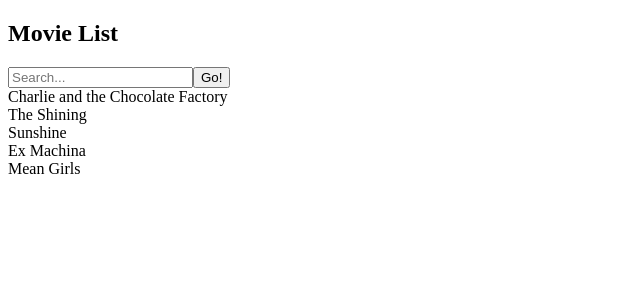
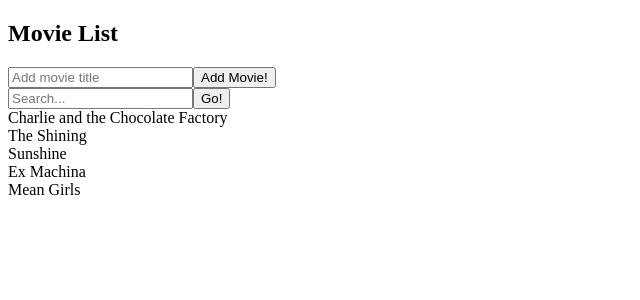
Before and after one commit to jasonto510/movielist, a React app: page / in a window 1280 px wide. Shown: the top 300 px of the page, without its empty margins (0-640 px from the left). Built offline with nearby package versions, Linux system fonts and the light colour scheme.

Commit message:
added an add movie button, but need to work on configurations

```diff
--- a/src/components/App.jsx
+++ b/src/components/App.jsx
@@ -22,10 +22,11 @@
   constructor(props) {
     super(props)
     this.state = {
-      filtered : []
+      filtered : this.props.movieSamples
     }
-    this.handleSubmit = this.handleSubmit.bind(this);
-    this.handleClick = this.handleClick.bind(this);
+    // this.handleSubmit = this.handleSubmit.bind(this);
+    // this.handleClick = this.handleClick.bind(this);
+    this.addMovie = this.addMovie.bind(this);
   }
 
   //When the paid loads, the
@@ -43,38 +44,68 @@
   //     filtered: nextProps.movieSamples
   //   })
   // }
+  addMovie(event){
+    event.preventDefault();
+    let list = this.state.filtered;
+    const newItem = document.getElementById("addInput");
+    const form = document.getElementById("addItemForm");
+    //The case where it's undefined
+    if (newItem.value !== ""){
+      list.push({title: `${newItem.value}`});
 
+      this.setState({
+        filtered : list
+      });
+      newItem.classList.remove("is-danger")
 
-  handleSubmit(event){
-    let currentList = [];
-    let newList = [];
-    //If what's plugged in isn't an empty string
-    if (event.target.value !== ''){
-      currentList = this.props.movieSamples;
-      newList = currentList.filter(item => {
-        let itemLowerCase = item.toLowerCase();
-        let dataValue = event.target.value.toLowerCase();
-        return itemLowerCase.includes(dataValue);
-      });
+      form.reset();
     } else{
-      newList = this.props.movieSamples;
+      newItem.classList.add("is-danger")
     }
-    this.setState({
-      filtered: newList
-    });
   }
 
-  handleClick(event){
-    event.preventDefault();
-    //need to create functionality for it to use the search bar value and look up items with the same string name
-    console.log("this worked");
-  }
+  // handleSubmit(event){
+  //   let currentList = [];
+  //   let newList = [];
+  //   //If what's plugged in isn't an empty string
+  //   if (event.target.value !== ''){
+  //     currentList = this.props.movieSamples;
+  //     newList = currentList.filter(item => {
+  //       let itemLowerCase = item.toLowerCase();
+  //       let dataValue = event.target.value.toLowerCase();
+  //       return itemLowerCase.includes(dataValue);
+  //     });
+  //   } else{
+  //     newList = this.props.movieSamples;
+  //   }
+  //   this.setState({
+  //     filtered: newList
+  //   });
+  // }
+
+  // handleClick(event){
+  //   event.preventDefault();
+  //   //need to create functionality for it to use the search bar value and look up items with the same string name
+  //   console.log("this worked");
+  // }
 
 
   render() {
     return (
       <div>
         <h2> Movie List </h2>
+          <div>
+            <form className="form" id="addItemForm">
+              <input
+                type="text"
+                className="input"
+                id="addInput"
+                placeholder="Add movie title"
+              />
+              <button className="addMovie" onClick={this.addItem}> Add Movie!</button>
+          </form>
+
+          </div>
           <input type="text" className="input" onChange={this.handleSubmit} placeholder="Search..." />
           <input type="submit" onClick={this.handleClick} value="Go!" />
           <div className="movieList">
```
